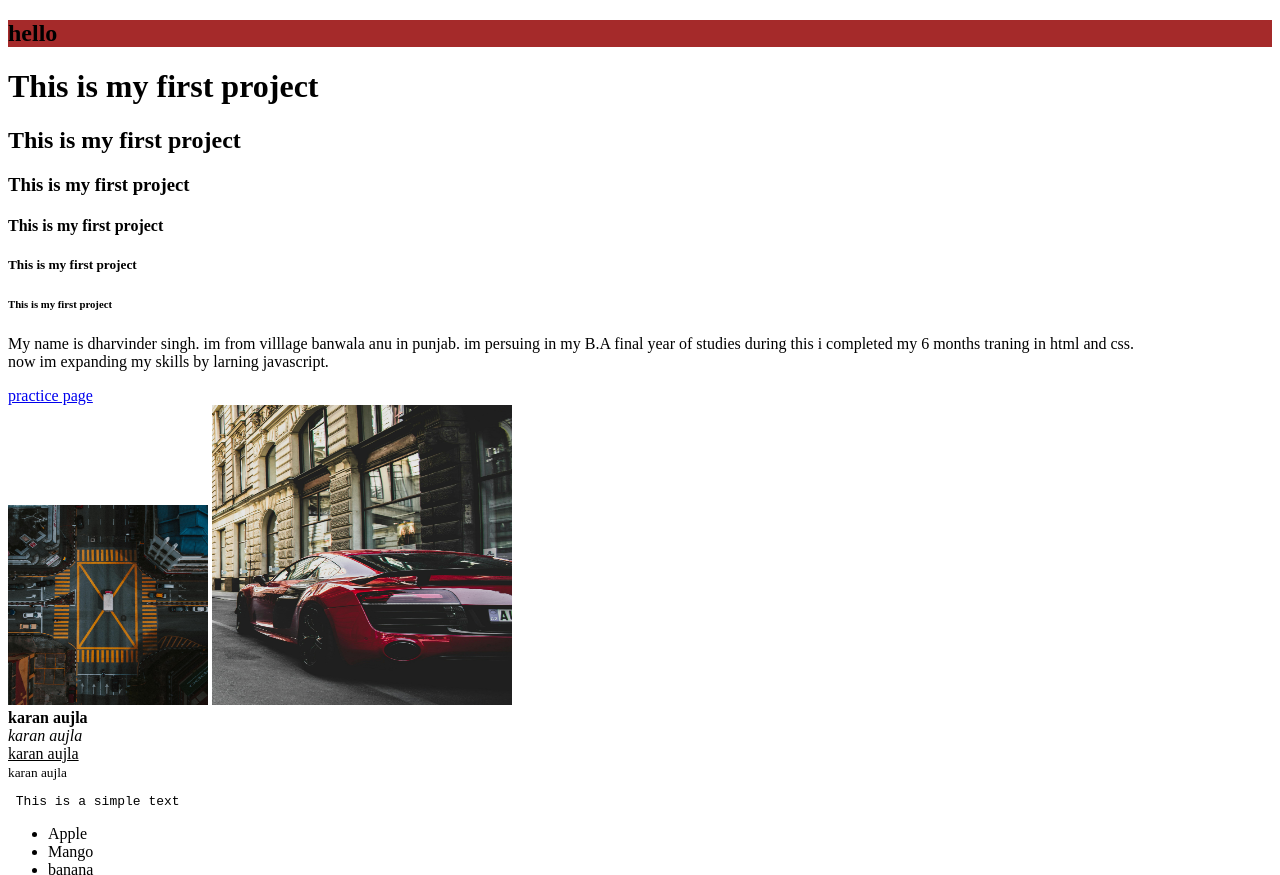
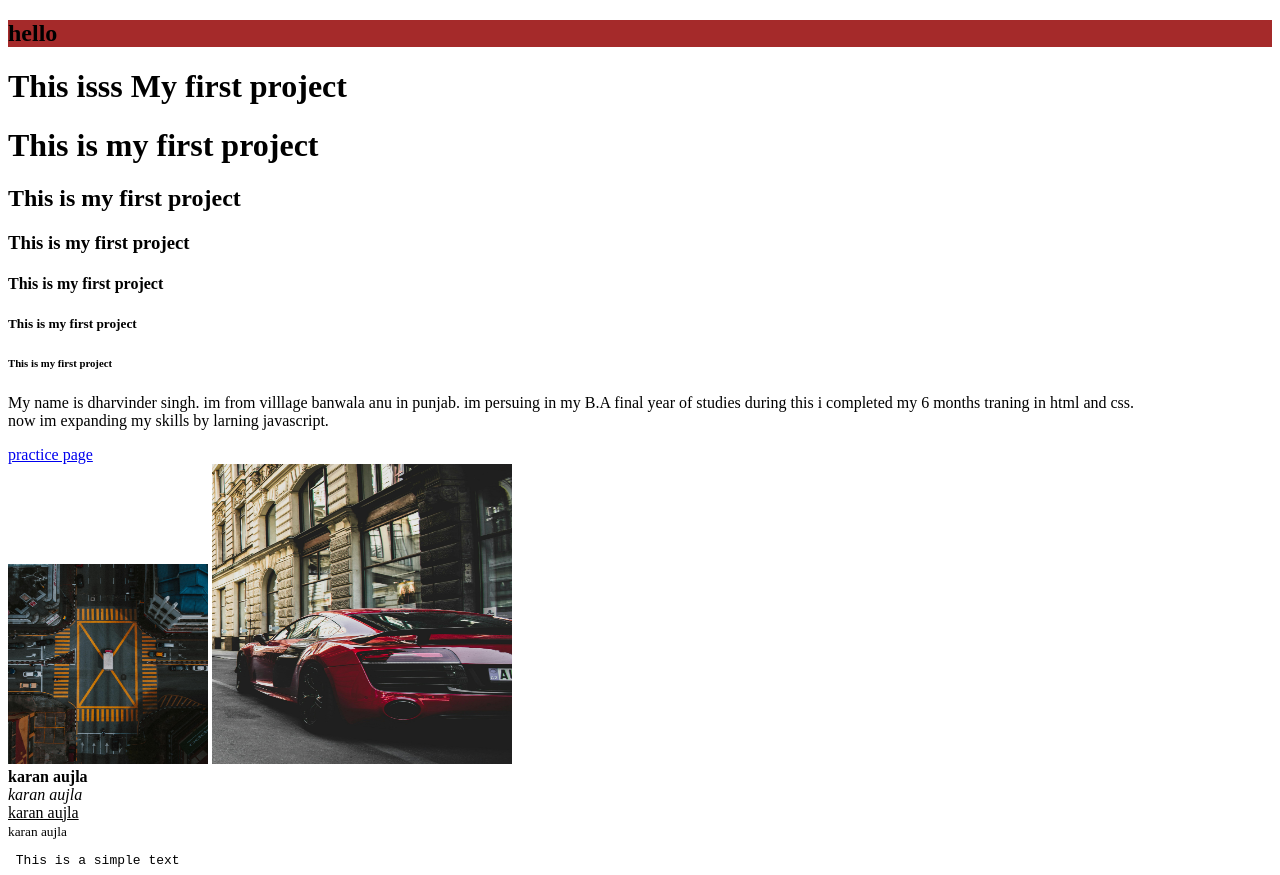
Before and after one commit to Dharvinder62/cakezoneee, a plain HTML site: page index.html in a window 1280 px wide. Shown: the top 875 px of the page. Drawn offline with Linux system fonts and the light colour scheme.

Commit message:
Update index.html

```diff
--- a/index.html
+++ b/index.html
@@ -17,6 +17,7 @@
        <h2>hello</h2>
 </div>
     </div>
+    <h1> This isss My first project </h1>
     <h1>This is my first project </h1>
     <h2>This is my first project</h2>
     <h3>This is my first project</h3>
```
